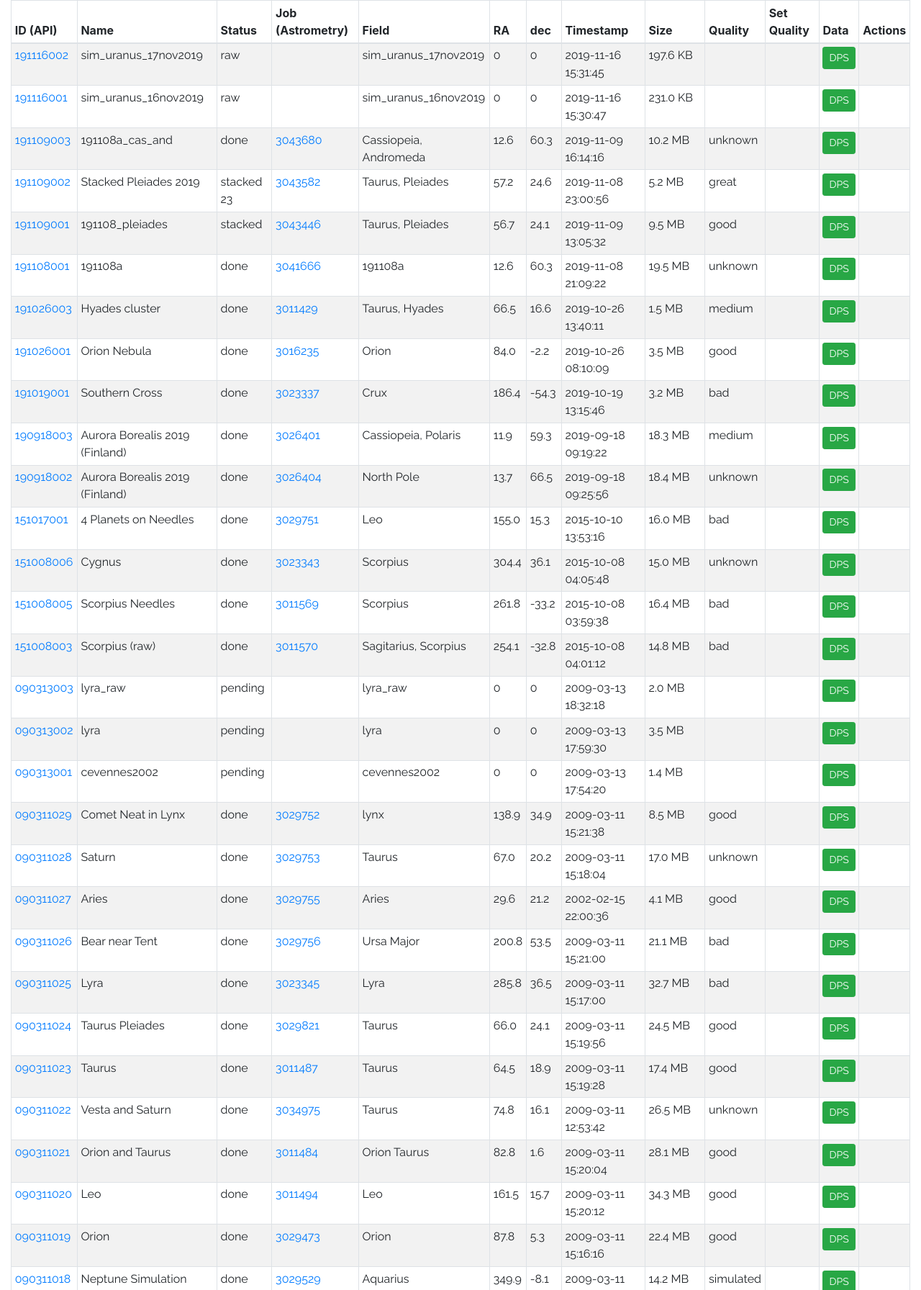
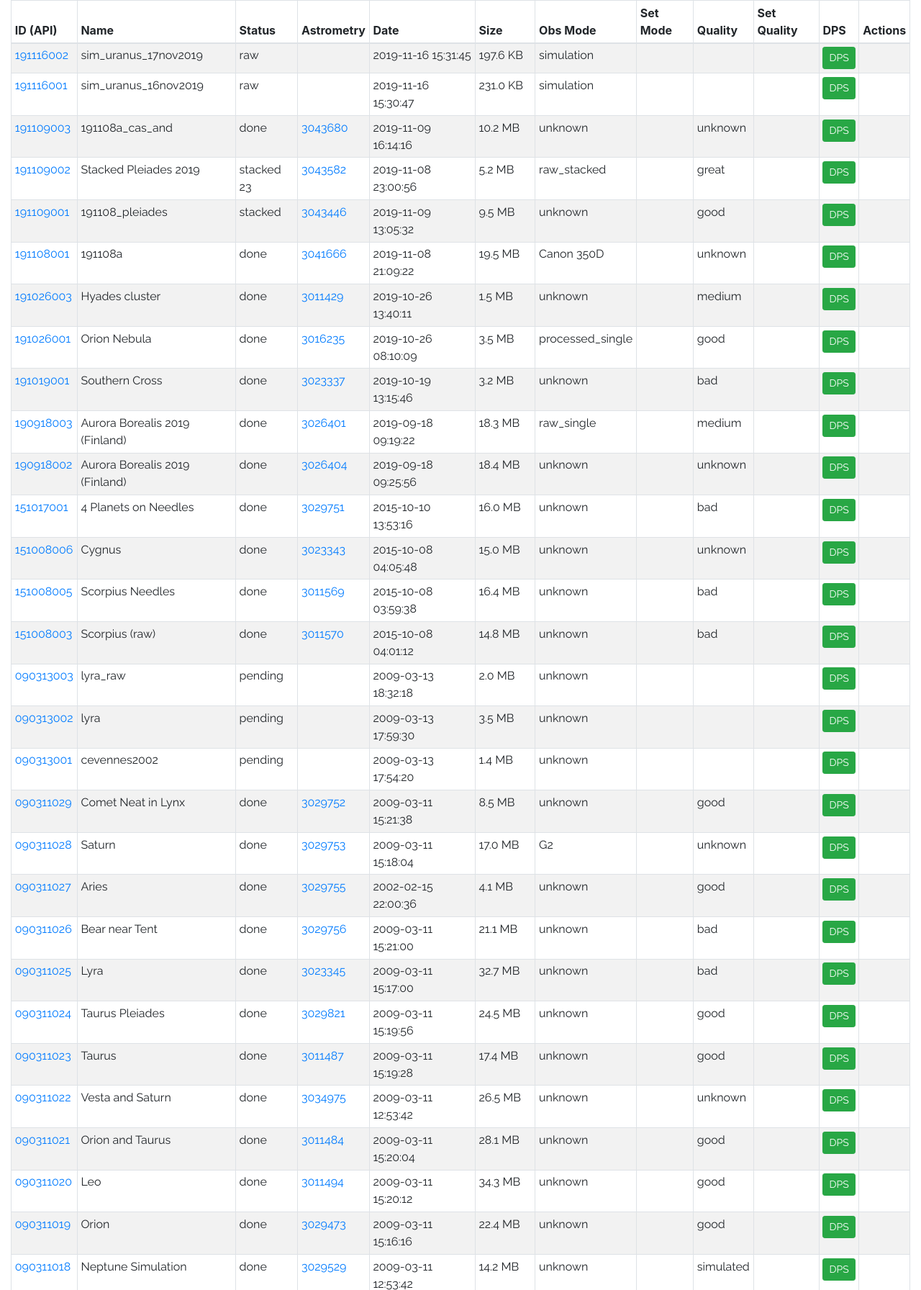
Before and after one commit to nvermaas/MyAstroBase, a Django app: page /astrobase/ in a window 1280 px wide. Shown: the part 124-1916 px from the top of the page at 72% size. Run offline with Django 3.2, Linux system fonts and the light colour scheme; data comes from the database, SQL or seed files in the repository; both versions use the stored data as it was after the commit; parts of the project's set-up code (start-up, migrations or seed data) failed here and were passed over; some libraries are stand-ins or nearby versions.

Commit message:
add observing mode buttons

```diff
--- a/astrobase/backend_app/templates/backend_app/index.html
+++ b/astrobase/backend_app/templates/backend_app/index.html
@@ -18,16 +18,15 @@
                         <th width="3%">ID (API)</th>
                         <th>Name</th>
                         <th>Status</th>
-                        <th>Job (Astrometry)</th>
-                        <th>Field</th>
-                        <th>RA</th>
-                        <th>dec</th>
-
-                        <th>Timestamp</th>
+                        <th>Astrometry</th>
+                        <th>Date</th>
                         <th>Size</th>
+                        <th>Obs Mode</th>
+                        <th>Set Mode</th>
                         <th>Quality</th>
                         <th>Set Quality</th>
-                        <th>Data</th>
+
+                        <th>DPS</th>
                         <th>Actions</th>
 
                     </tr>
@@ -48,7 +47,7 @@
     </div>
     {% include 'backend_app/pagination.html' %}
 </div>
-    <p class="footer"> Version 1.2.2 (13 nov 2019)</p>
+    <p class="footer"> Version 1.3.0 (17 nov 2019)</p>
 
     <script type="text/javascript">
         (function(seconds) {
--- a/astrobase/backend_app/templates/backend_app/observations.html
+++ b/astrobase/backend_app/templates/backend_app/observations.html
@@ -13,22 +13,30 @@
             <td>
                 <a href="http://nova.astrometry.net/status/{{ observation.job }}" target="_blank" >{{ observation.job }}</a>
             </td>
-            <td>{{ observation.field_name }}</td>
-            <td>{{ observation.field_ra|floatformat }} </td>
-            <td>{{ observation.field_dec|floatformat }}</td>
+
             <td>{{ observation.date|date:"Y-m-d H:i:s" }} </td>
             <td>{{ observation.size|filesizeformat }} </td>
+            <td>{{ observation.observing_mode }}</td>
+            <td>
+                {% if user.is_authenticated %}
+                    <a href="{% url 'observation-setmode-view' observation.pk 'raw_single' my_observations.number %}" class="btn btn-primary btn-sm" role="button">Raw (1)</a>
+                    <a href="{% url 'observation-setmode-view' observation.pk 'processed_single' my_observations.number %}" class="btn btn-success btn-sm" role="button">Proc (1)</a>
+                    <a href="{% url 'observation-setmode-view' observation.pk 'raw_stacked' my_observations.number %}" class="btn btn-primary btn-sm" role="button">Raw (n)</a>
+                                       <a href="{% url 'observation-setmode-view' observation.pk 'raw_stacked' my_observations.number %}" class="btn btn-success btn-sm" role="button">Proc (n)</a>
+                    <a href="{% url 'observation-setmode-view' observation.pk 'wild' my_observations.number %}" class="btn btn-warning btn-sm" role="button">Wild</a>
+                    <a href="{% url 'observation-setmode-view' observation.pk 'simulation' my_observations.number %}" class="btn btn-warning btn-sm" role="button">Sim</a>
 
+                {% endif %}
+            </td>
             <td>{{ observation.quality }}</td>
             <td>
-
                 {% if user.is_authenticated %}
-                    <a href="{% url 'observation-setquality-view' observation.pk 'good' my_observations.number %}" class="btn btn-success btn-sm" role="button">G</a>
-                    <a href="{% url 'observation-setquality-view' observation.pk 'medium' my_observations.number %}" class="btn btn-warning btn-sm" role="button">M</a>
-                    <a href="{% url 'observation-setquality-view' observation.pk 'bad' my_observations.number %}" class="btn btn-danger btn-sm" role="button">B</a>
+                    <a href="{% url 'observation-setquality-view' observation.pk 'good' my_observations.number %}" class="btn btn-success btn-sm" role="button">Great</a>
+                    <a href="{% url 'observation-setquality-view' observation.pk 'good' my_observations.number %}" class="btn btn-success btn-sm" role="button">Good</a>
+                    <a href="{% url 'observation-setquality-view' observation.pk 'medium' my_observations.number %}" class="btn btn-warning btn-sm" role="button">Medium</a>
+                    <a href="{% url 'observation-setquality-view' observation.pk 'bad' my_observations.number %}" class="btn btn-danger btn-sm" role="button">Bad</a>
                 {% endif %}
             </td>
-
             <td>
                 <a href="{% url 'dataproducts-list-view' observation.taskID %}" class="btn btn-success btn-sm" role="button">DPS</a>
                 {% for dataproduct in my_dataproducts_list %}
@@ -43,9 +51,9 @@
                         <a href="{% url 'observation-setstatus-view' observation.pk 'raw' my_observations.number %}" class="btn btn-warning btn-sm" role="button">Cancel</a>
                     {% endif %}
                     {% if observation.my_status == "raw" %}
-                        <a href="{% url 'observation-setstatus-view' observation.pk 'pending' my_observations.number %}" class="btn btn-success btn-sm" role="button">Do Processing</a>
+                        <a href="{% url 'observation-setstatus-view' observation.pk 'pending' my_observations.number %}" class="btn btn-success btn-sm" role="button">Process</a>
                         <a href="{% url 'observation-setstatus-view' observation.pk 'invisible' my_observations.number %}" class="btn btn-warning btn-sm" role="button">Hide</a>
-                        <a href="{% url 'observation-setstatus-view' observation.pk 'removing' my_observations.number %}" class="btn btn-warning btn-sm" role="button">Delete</a>
+                        <a href="{% url 'observation-setstatus-view' observation.pk 'removing' my_observations.number %}" class="btn btn-warning btn-sm" role="button">Del</a>
                     {% endif %}
                     {% if observation.my_status == "submitting" %}
                         <a href="{% url 'observation-setstatus-view' observation.pk 'raw' my_observations.number %}" class="btn btn-warning btn-sm" role="button">Cancel</a>
@@ -68,7 +76,7 @@
                     {% if observation.my_status == "failed" %}
                         <a href="{% url 'observation-setstatus-view' observation.pk 'submitted' my_observations.number %}" class="btn btn-success btn-sm" role="button">Retry</a>
                         <a href="{% url 'observation-setstatus-view' observation.pk 'invisible' my_observations.number %}" class="btn btn-warning btn-sm" role="button">Hide</a>
-                        <a href="{% url 'observation-setstatus-view' observation.pk 'removing' my_observations.number %}" class="btn btn-warning btn-sm" role="button">Delete</a>
+                        <a href="{% url 'observation-setstatus-view' observation.pk 'removing' my_observations.number %}" class="btn btn-warning btn-sm" role="button">Del</a>
                     {% endif %}
                     {% if observation.my_status == "done" %}
                         <a href="{% url 'observation-setstatus-view' observation.pk 'processed' my_observations.number %}" class="btn btn-primary btn-sm" role="button">Update</a>
--- a/astrobase/backend_app/urls.py
+++ b/astrobase/backend_app/urls.py
@@ -60,4 +60,8 @@ urlpatterns = [
     path('observations/<int:pk>/setquality/<quality>/<page>',
          views.ObservationSetQuality,
          name='observation-setquality-view'),
+
+    path('observations/<int:pk>/setmode/<mode>/<page>',
+         views.ObservationSetMode,
+         name='observation-setmode-view'),
 ]
--- a/astrobase/backend_app/views.py
+++ b/astrobase/backend_app/views.py
@@ -276,6 +276,14 @@ def ObservationSetQuality(request,pk,quality,page):
     return redirect('/astrobase/?page='+page)
 
 
+def ObservationSetMode(request,pk,mode,page):
+    model = Observation
+    observation = Observation.objects.get(pk=pk)
+    observation.observing_mode = mode
+    observation.save()
+    return redirect('/astrobase/?page='+page)
+
+
 # set the status of an observation and all its dataproducts to 'new_dps_status'
 # example: 'Validate DPS' button
 # /astrobase/observations/<int:pk>/setstatus_dps/<new_dps_status>/<new_obs_status>/<page>
--- a/astrobase_services_pip/astrobase_services/astrobase_service.py
+++ b/astrobase_services_pip/astrobase_services/astrobase_service.py
@@ -27,7 +27,7 @@ try:
 except:
     pkg_version = '1.0.0'
 
-LAST_UPDATE = "3 nov 2019"
+LAST_UPDATE = "16 nov 2019"
 
 # ====================================================================
 
@@ -308,7 +308,9 @@ def main():
 
          # --------------------------------------------------------------------------------------------------------
         if (args.operation == 'ingest'):
+
             do_ingest(astrobaseIO, args.local_landing_pad, args.local_data_dir)
+
             if args.interval:
                 print('*ingest* starting polling ' + astrobaseIO.host + ' every ' + args.interval + ' secs')
                 while True:
--- a/astrobase_services_pip/astrobase_services/ingest.py
+++ b/astrobase_services_pip/astrobase_services/ingest.py
@@ -173,6 +173,7 @@ def do_ingest(astrobaseIO, local_landing_pad, local_data_dir):
     for dirpath, dirnames, filenames in os.walk(local_landing_pad, followlinks=True):
 
         for filename in filenames:
+
             path_to_file = os.path.join(dirpath, filename)
             name,ext = filename.split(".")
 
@@ -192,4 +193,7 @@ def do_ingest(astrobaseIO, local_landing_pad, local_data_dir):
                         create_metadata_json(filename, dirpath,name)
                         astrobaseIO.report("*ingest* : created metadata for " + filename, "slack")
 
+                        # exit for now to prevent race condition with the for loop caused by newly created file
+                        # ingest will be picked up on next heartbeat
+                        return
                         # metadata json file is created and will be picked up on the next heartbeat
```
Also changed, not shown: astrobase/astrobase/astrobase.sqlite3, 1 other file.
